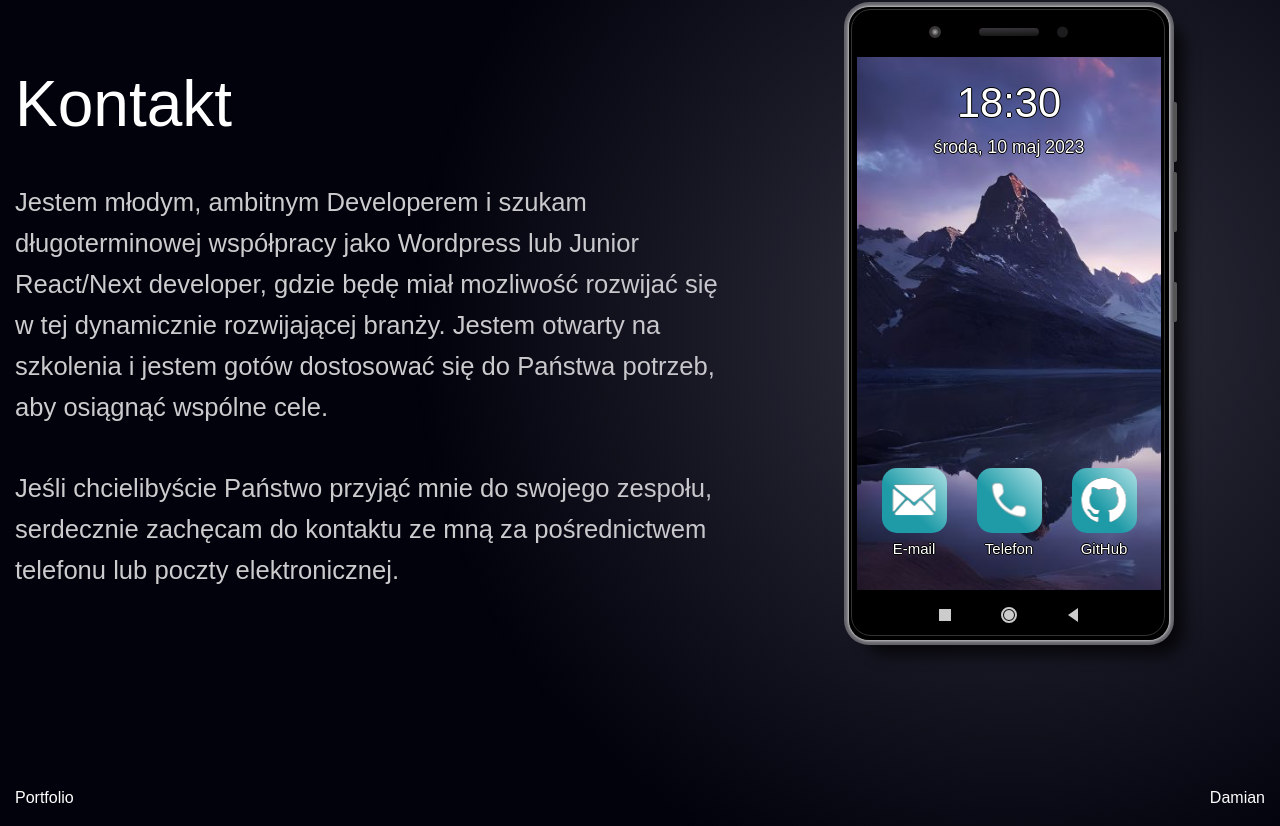
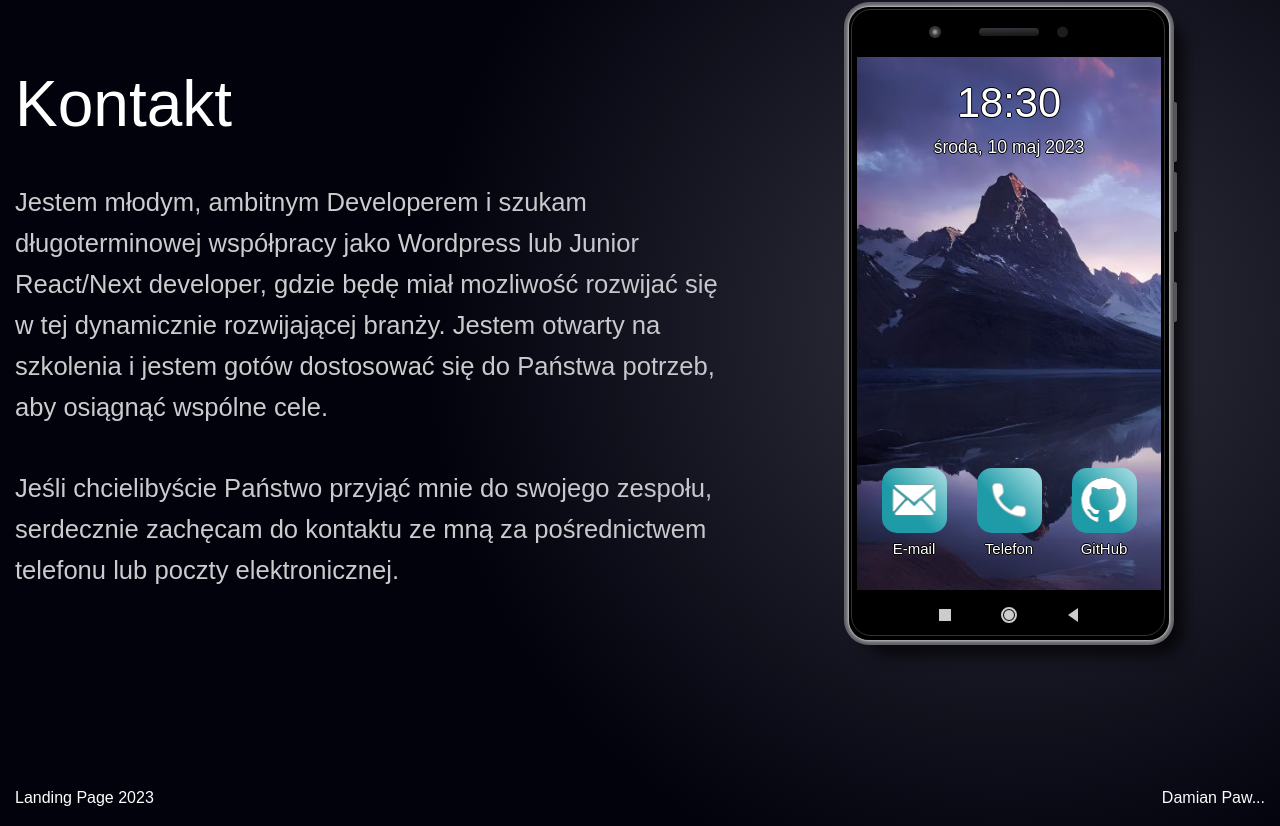
Before and after one commit to IfritKajiTora/LandingPage, a Next.js app: page / in a window 1280 px wide. Shown: the part 3815-4641 px from the top of the page. Built offline with nearby package versions, Linux system fonts and the light colour scheme; a web font is replaced by a local one.

Commit message:
Added New Project to Portfolio

```diff
--- a/src/components/Footer/index.tsx
+++ b/src/components/Footer/index.tsx
@@ -6,8 +6,8 @@ export default function Footer() {
     <footer>
       <div className='container mx-auto'>
         <div className='py-4 block sm:grid sm:grid-cols-2 gap-4 text-white'>
-          <div className='text-center sm:text-left'>Portfolio</div>
-          <div className='text-center sm:text-right'>Damian</div>
+          <div className='text-center sm:text-left'>Landing Page 2023</div>
+          <div className='text-center sm:text-right'>Damian Paw...</div>
         </div>
       </div>
     </footer>
--- a/src/constants/portfolio/reactNext.tsx
+++ b/src/constants/portfolio/reactNext.tsx
@@ -1,6 +1,7 @@
 import {Project} from '@/constants/portfolio/types/types'
 
-const ReactNext:Project[] = [{
+const ReactNext:Project[] = [
+  {
     id: 1,
     bgImage: '/img/portfolio/LandingPagePortfolio.jpg',
     link: 'https://landing-page-xi-indol.vercel.app/',
@@ -9,12 +10,20 @@ const ReactNext:Project[] = [{
     target: '_blank'
     },{
       id: 2,
+      bgImage: '/img/portfolio/pogoda-trojmiasta.jpg',
+      link: 'https://pogoda-trojmiasto.vercel.app/',
+      title: 'Pogoda Trójmiasta',
+      info: 'React\nNext\nTypeScirpt\nTailwind',
+      target: '_blank'
+    },
+  /*{
+  id: 2,
   bgImage: '/img/portfolio/questionPage.jpg',
   link: '/not-yet-made',
   title: 'W trakcie tworzenia',
   info: 'React\nNext\nTypeScript\nTailwind',
   target: '_self'
-  }
+  }*/
 ]
 
 export default ReactNext;
--- a/src/styles/portfolio.css
+++ b/src/styles/portfolio.css
@@ -113,6 +113,9 @@
   text-shadow: none;
   font-weight: 600;
 }
+.linkTab:hover{
+  scale:1.1;
+}
 .linkTab:after{
   transition: 1s;
   opacity: 0;
@@ -131,6 +134,7 @@
 .linkTab.active{
   text-shadow: 0 0 63px var(--primary);
   animation: pulsate 0.11s ease-in-out infinite alternate;
+  scale:1.1;
 }
 .linkTab.active:after{
   opacity: 1;
```
Also changed, not shown: public/img/portfolio/pogoda-trojmiasta.jpg (added). Lines whose indentation alone changed are shown as unchanged.
